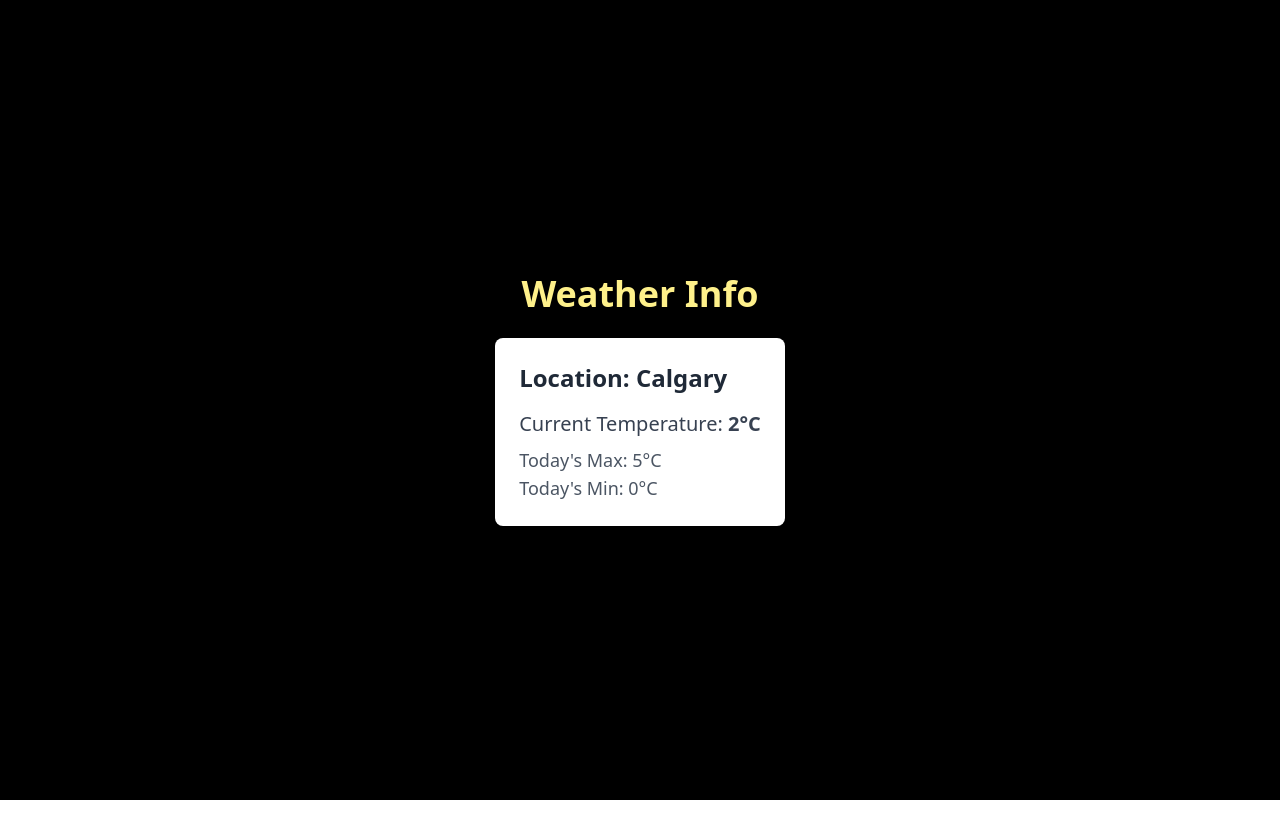
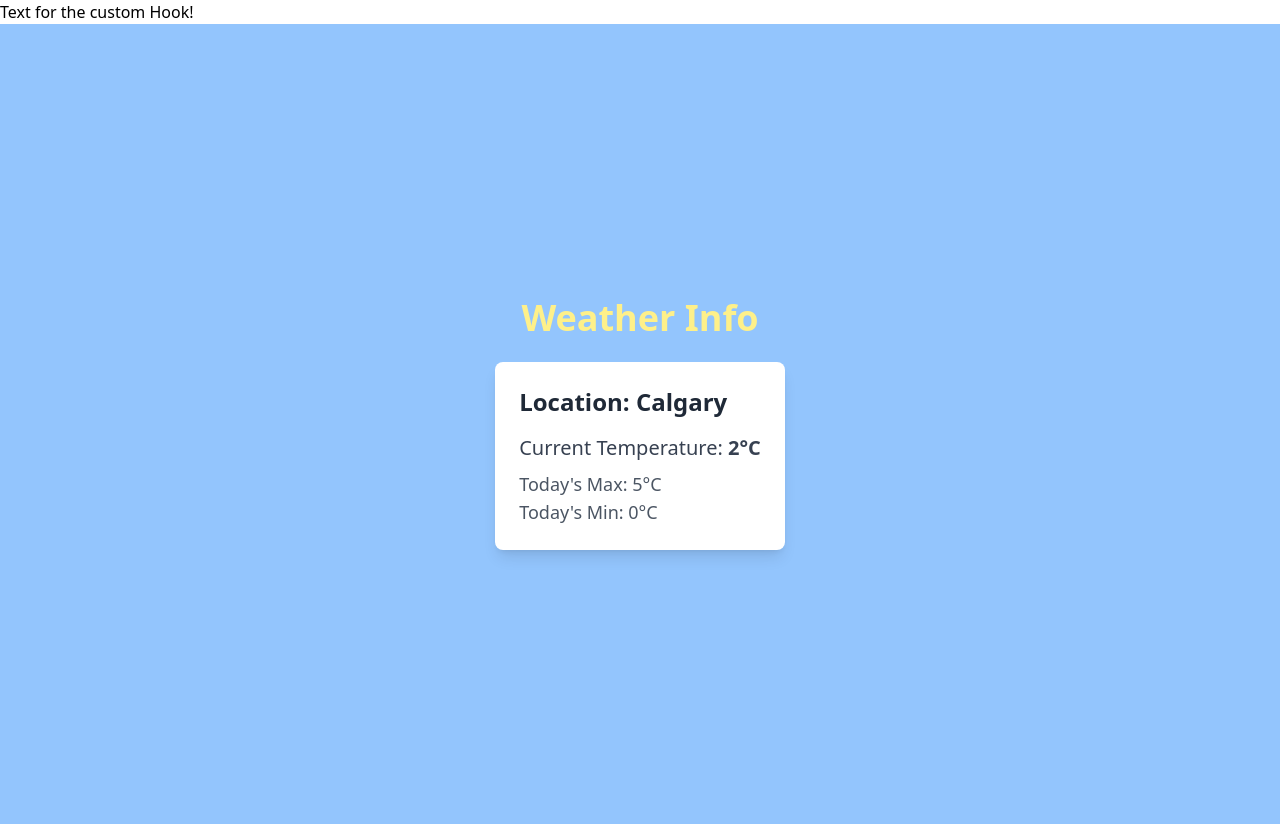
Before and after one commit to tiwvidurpals/WeatherApp, a React (Vite) app: page / in a window 1280 px wide. Before the commit the page ends 800 px from the top, so only its background shows below. Built offline with nearby package versions, Linux system fonts and the light colour scheme; no server answers.

Commit message:
api called

```diff
--- a/package.json
+++ b/package.json
@@ -10,6 +10,7 @@
     "preview": "vite preview"
   },
   "dependencies": {
+    "axios": "^1.6.5",
     "react": "^18.2.0",
     "react-dom": "^18.2.0"
   },
--- a/src/assets/pages/home/index.tsx
+++ b/src/assets/pages/home/index.tsx
@@ -1,27 +1,11 @@
+import useWeatherForecast from "../../../hooks/useWeatherForecast";
+
 const Home = () => {
+  const weatherApiResult = useWeatherForecast();
   return (
     <div>
-      {/* const axios = require('axios');
-      const options = {
-  method: 'GET',
-  url: 'https://weatherbit-v1-mashape.p.rapidapi.com/forecast/daily',
-  params: {
-    lat: '38.5',
-    lon: '-78.5'
-  },
-  headers: {
-    'X-RapidAPI-Key': '4c50da5040mshf75aa74f17a1faap1bb575jsn94ac27ca284b',
-    'X-RapidAPI-Host': 'weatherbit-v1-mashape.p.rapidapi.com'
-  }
-};
-
-try {
-	const response = await axios.request(options);
-	console.log(response.data);
-} catch (error) {
-	console.error(error);
-} */}
-      <div className="flex flex-col items-center justify-center h-screen bg-black">
+      <div>{weatherApiResult}</div>
+      <div className="flex flex-col items-center justify-center h-screen bg-blue-300">
         <h1 className="text-4xl font-bold text-yellow-200 mb-6">
           Weather Info
         </h1>
--- /dev/null
+++ b/src/hooks/useWeatherForecast.tsx
@@ -0,0 +1,40 @@
+import axios from "axios";
+import { useEffect, useState } from "react";
+
+const weatherApi = axios.create({
+  baseURL: "https://weatherbit-v1-mashape.p.rapidapi.com",
+  params: {
+    lat: "38.5",
+    lon: "-78.5",
+  },
+  headers: {
+    "X-RapidAPI-Key": "4c50da5040mshf75aa74f17a1faap1bb575jsn94ac27ca284b",
+    "X-RapidAPI-Host": "weatherbit-v1-mashape.p.rapidapi.com",
+  },
+});
+
+const useWeatherForecast = () => {
+  const [weather, setWeather] = useState();
+  const [isLoading, setIsLoading] = useState(false);
+  const [error, setError] = useState();
+  const [currentPage, setCurrentPage] = useState("/forecast/daily");
+
+  useEffect(() => {
+    async function getWeather() {
+      try {
+        setIsLoading(true);
+        const response = await weatherApi.get(currentPage);
+        setWeather(response.data);
+        setIsLoading(false);
+      } catch (e: any) {
+        setError(e.message);
+        setIsLoading(false);
+      }
+    }
+    getWeather();
+  }, [currentPage]);
+  console.log(weather);
+  return <div>Text for the custom Hook!</div>;
+};
+
+export default useWeatherForecast;
```
Also changed, not shown: 1 other file (tests, documents, lock files or other folders).
